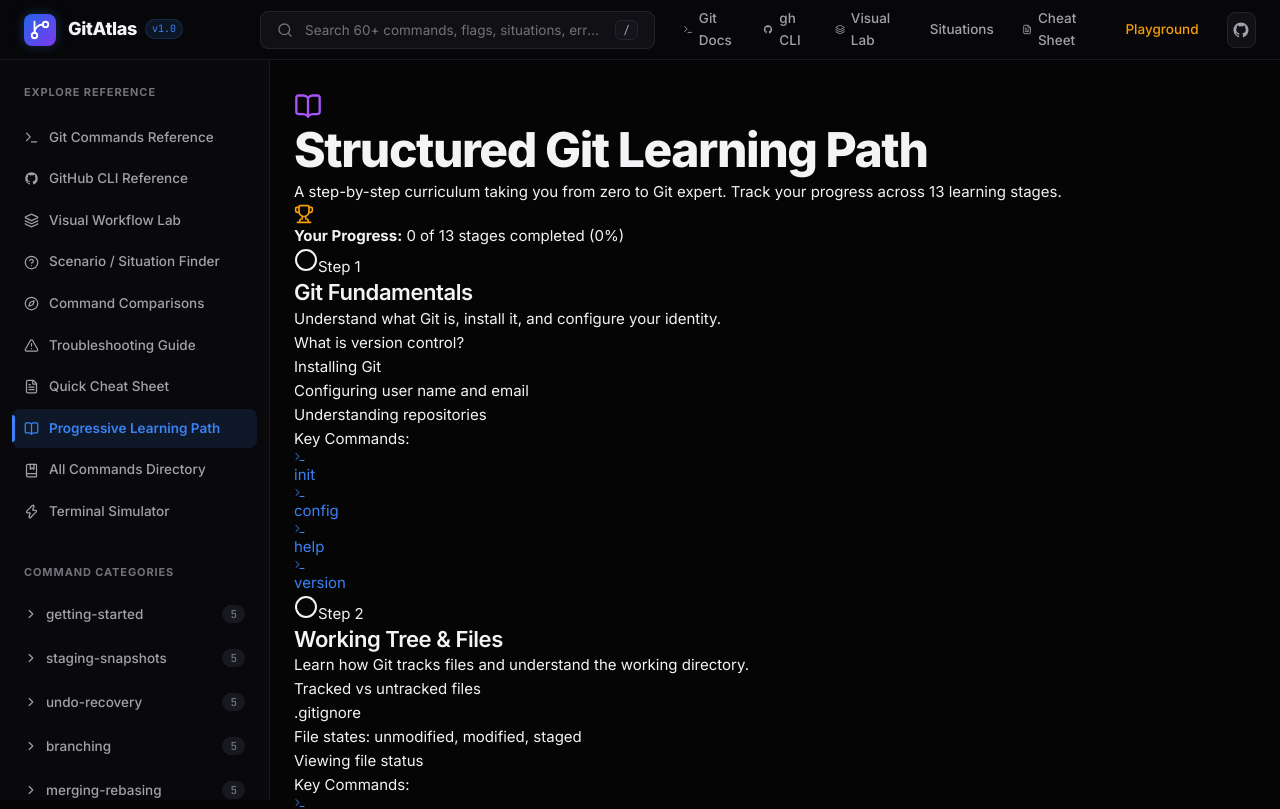
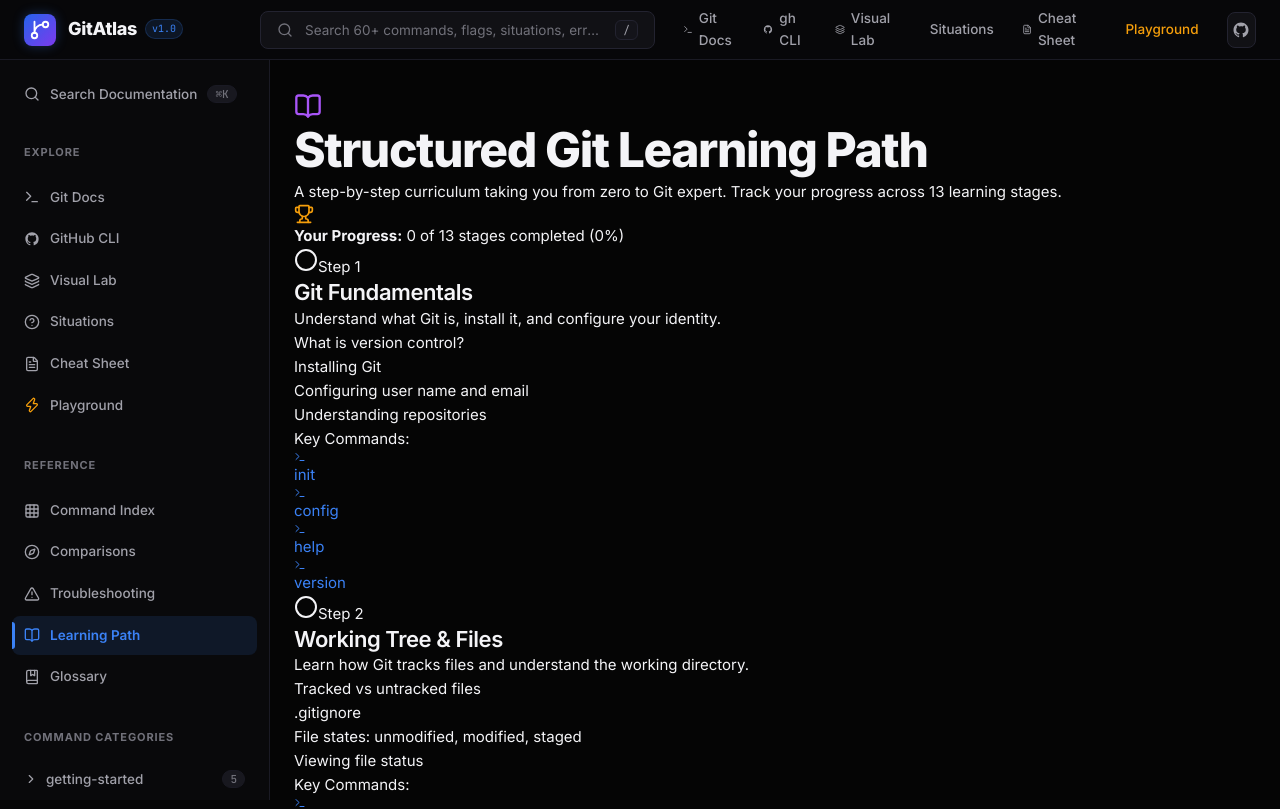
Before and after one commit to Thushar070/Git-Study, a React (Vite) app: page /learn in a window 1280 px wide. Shown: the top 809 px of the page. Built offline with nearby package versions, Linux system fonts and the light colour scheme.

Commit message:
redesigned GitAtlas sidebar

```diff
--- a/src/components/AppLayout.tsx
+++ b/src/components/AppLayout.tsx
@@ -39,7 +39,10 @@
       <div className="app-body-container">
         {/* Desktop Sidebar & Mobile Drawer */}
         <div className={`sidebar-wrapper ${isSidebarOpenMobile ? 'mobile-open' : ''}`}>
-          <Sidebar onCloseMobile={() => setIsSidebarOpenMobile(false)} />
+          <Sidebar
+            onCloseMobile={() => setIsSidebarOpenMobile(false)}
+            onOpenSearch={() => setIsSearchOpen(true)}
+          />
           {isSidebarOpenMobile && (
             <div
               className="sidebar-backdrop"
--- a/src/components/Sidebar.tsx
+++ b/src/components/Sidebar.tsx
@@ -14,7 +14,9 @@
   Zap,
   ChevronDown,
   ChevronRight,
-  Flame
+  Flame,
+  Search,
+  Grid
 } from 'lucide-react';
 import { GithubIcon as Github } from './GithubIcon';
 import { allCommands as commandRegistry } from '../data/registry';
@@ -23,22 +25,22 @@
 interface SidebarProps {
   collapsed?: boolean;
   onCloseMobile?: () => void;
+  onOpenSearch?: () => void;
 }
 
-export const Sidebar: React.FC<SidebarProps> = ({ onCloseMobile }) => {
+export const Sidebar: React.FC<SidebarProps> = ({ onCloseMobile, onOpenSearch }) => {
   const location = useLocation();
   const [favorites, setFavorites] = useState<string[]>([]);
   const [recent, setRecent] = useState<string[]>([]);
   const [openCategories, setOpenCategories] = useState<Record<string, boolean>>({
     'Getting Started': true,
     'Staging & Snapshots': true,
-    'Branching & Switching': true,
-    'Merging & Rebasing': true,
-    'Undo & Recovery': true,
-    'Remote Repositories': true,
-    'GitHub CLI': false,
-    'Plumbing & Internals': false,
-    'Advanced & Utilities': false
+    'Branching & Switching': false,
+    'Merging & Rebasing': false,
+    'Undo & Recovery': false,
+    'History & Inspection': false,
+    'Remote Repositories': false,
+    'GitHub CLI': false
   });
 
   useEffect(() => {
@@ -64,103 +66,103 @@
   return (
     <aside className="app-sidebar">
       <div className="sidebar-scroll">
-        {/* Saved Commands Section */}
-        {favCommands.length > 0 && (
-          <div className="sidebar-section">
-            <div className="sidebar-section-title">
-              <Bookmark size={14} className="text-amber" />
-              <span>Saved Commands ({favCommands.length})</span>
-            </div>
-            <ul className="sidebar-nav-list">
-              {favCommands.map((cmd) => (
-                <li key={cmd.id}>
-                  <Link
-                    to={`/git/commands/${cmd.id}`}
-                    className={`sidebar-nav-item ${isActive(`/git/commands/${cmd.id}`) ? 'active' : ''}`}
-                    onClick={onCloseMobile}
-                  >
-                    <Terminal size={13} />
-                    <span className="cmd-item-name">{cmd.executable} {cmd.name}</span>
-                  </Link>
-                </li>
-              ))}
-            </ul>
-          </div>
-        )}
+        {/* Search Bar Button in Sidebar */}
+        <div className="sidebar-section">
+          <button className="sidebar-nav-item search-btn-item" onClick={onOpenSearch}>
+            <Search size={16} />
+            <span>Search Documentation</span>
+            <kbd className="cat-count-badge">⌘K</kbd>
+          </button>
+        </div>
 
-        {/* Core Learning Views */}
+        {/* EXPLORE SECTION */}
         <div className="sidebar-section">
           <div className="sidebar-section-title">
-            <span>Explore Reference</span>
+            <span>EXPLORE</span>
           </div>
           <ul className="sidebar-nav-list">
             <li>
               <Link to="/git" className={`sidebar-nav-item ${isActive('/git') ? 'active' : ''}`} onClick={onCloseMobile}>
-                <Terminal size={15} />
-                <span>Git Commands Reference</span>
+                <Terminal size={16} />
+                <span>Git Docs</span>
               </Link>
             </li>
             <li>
               <Link to="/github" className={`sidebar-nav-item ${isActive('/github') ? 'active' : ''}`} onClick={onCloseMobile}>
-                <Github size={15} />
-                <span>GitHub CLI Reference</span>
+                <Github size={16} />
+                <span>GitHub CLI</span>
               </Link>
             </li>
             <li>
               <Link to="/visual-lab" className={`sidebar-nav-item ${isActive('/visual-lab') ? 'active' : ''}`} onClick={onCloseMobile}>
-                <Layers size={15} />
-                <span>Visual Workflow Lab</span>
+                <Layers size={16} />
+                <span>Visual Lab</span>
               </Link>
             </li>
             <li>
               <Link to="/situations" className={`sidebar-nav-item ${isActive('/situations') ? 'active' : ''}`} onClick={onCloseMobile}>
-                <HelpCircle size={15} />
-                <span>Scenario / Situation Finder</span>
-              </Link>
-            </li>
-            <li>
-              <Link to="/compare" className={`sidebar-nav-item ${isActive('/compare') ? 'active' : ''}`} onClick={onCloseMobile}>
-                <Compass size={15} />
-                <span>Command Comparisons</span>
-              </Link>
-            </li>
-            <li>
-              <Link to="/troubleshooting" className={`sidebar-nav-item ${isActive('/troubleshooting') ? 'active' : ''}`} onClick={onCloseMobile}>
-                <AlertTriangle size={15} />
-                <span>Troubleshooting Guide</span>
+                <HelpCircle size={16} />
+                <span>Situations</span>
               </Link>
             </li>
             <li>
               <Link to="/cheatsheet" className={`sidebar-nav-item ${isActive('/cheatsheet') ? 'active' : ''}`} onClick={onCloseMobile}>
-                <FileText size={15} />
-                <span>Quick Cheat Sheet</span>
+                <FileText size={16} />
+                <span>Cheat Sheet</span>
               </Link>
             </li>
             <li>
-              <Link to="/learn" className={`sidebar-nav-item ${isActive('/learn') ? 'active' : ''}`} onClick={onCloseMobile}>
-                <BookOpen size={15} />
-                <span>Progressive Learning Path</span>
-              </Link>
-            </li>
-            <li>
-              <Link to="/reference/command-index" className={`sidebar-nav-item ${isActive('/reference/command-index') ? 'active' : ''}`} onClick={onCloseMobile}>
-                <BookMarked size={15} />
-                <span>All Commands Directory</span>
-              </Link>
-            </li>
-            <li>
-              <Link to="/terminal" className={`sidebar-nav-item highlight ${isActive('/terminal') ? 'active' : ''}`} onClick={onCloseMobile}>
-                <Zap size={15} />
-                <span>Terminal Simulator</span>
+              <Link to="/terminal" className={`sidebar-nav-item ${isActive('/terminal') ? 'active' : ''}`} onClick={onCloseMobile}>
+                <Zap size={16} className="text-amber" />
+                <span>Playground</span>
               </Link>
             </li>
           </ul>
         </div>
 
-        {/* Command Categories Accordion */}
+        {/* REFERENCE SECTION */}
         <div className="sidebar-section">
           <div className="sidebar-section-title">
-            <span>Command Categories</span>
+            <span>REFERENCE</span>
+          </div>
+          <ul className="sidebar-nav-list">
+            <li>
+              <Link to="/reference/command-index" className={`sidebar-nav-item ${isActive('/reference/command-index') ? 'active' : ''}`} onClick={onCloseMobile}>
+                <Grid size={16} />
+                <span>Command Index</span>
+              </Link>
+            </li>
+            <li>
+              <Link to="/compare" className={`sidebar-nav-item ${isActive('/compare') ? 'active' : ''}`} onClick={onCloseMobile}>
+                <Compass size={16} />
+                <span>Comparisons</span>
+              </Link>
+            </li>
+            <li>
+              <Link to="/troubleshooting" className={`sidebar-nav-item ${isActive('/troubleshooting') ? 'active' : ''}`} onClick={onCloseMobile}>
+                <AlertTriangle size={16} />
+                <span>Troubleshooting</span>
+              </Link>
+            </li>
+            <li>
+              <Link to="/learn" className={`sidebar-nav-item ${isActive('/learn') ? 'active' : ''}`} onClick={onCloseMobile}>
+                <BookOpen size={16} />
+                <span>Learning Path</span>
+              </Link>
+            </li>
+            <li>
+              <Link to="/reference/glossary" className={`sidebar-nav-item ${isActive('/reference/glossary') ? 'active' : ''}`} onClick={onCloseMobile}>
+                <BookMarked size={16} />
+                <span>Glossary</span>
+              </Link>
+            </li>
+          </ul>
+        </div>
+
+        {/* COMMAND CATEGORIES SECTION */}
+        <div className="sidebar-section">
+          <div className="sidebar-section-title">
+            <span>COMMAND CATEGORIES</span>
           </div>
 
           {categories.map((cat) => {
@@ -200,6 +202,30 @@
           })}
         </div>
 
+        {/* Saved Commands */}
+        {favCommands.length > 0 && (
+          <div className="sidebar-section">
+            <div className="sidebar-section-title">
+              <Bookmark size={14} className="text-amber" />
+              <span>Saved ({favCommands.length})</span>
+            </div>
+            <ul className="sidebar-nav-list">
+              {favCommands.map((cmd) => (
+                <li key={cmd.id}>
+                  <Link
+                    to={`/git/commands/${cmd.id}`}
+                    className={`sidebar-nav-item ${isActive(`/git/commands/${cmd.id}`) ? 'active' : ''}`}
+                    onClick={onCloseMobile}
+                  >
+                    <Terminal size={14} />
+                    <span className="cmd-item-name">{cmd.executable} {cmd.name}</span>
+                  </Link>
+                </li>
+              ))}
+            </ul>
+          </div>
+        )}
+
         {/* Recently Viewed Commands */}
         {recentCommands.length > 0 && (
           <div className="sidebar-section">
@@ -215,7 +241,7 @@
                     className={`sidebar-nav-item ${isActive(`/git/commands/${cmd.id}`) ? 'active' : ''}`}
                     onClick={onCloseMobile}
                   >
-                    <Terminal size={13} />
+                    <Terminal size={14} />
                     <span className="cmd-item-name">{cmd.executable} {cmd.name}</span>
                   </Link>
                 </li>
```
